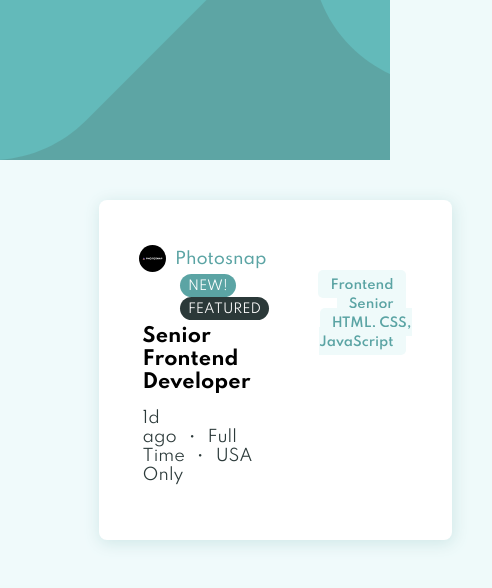
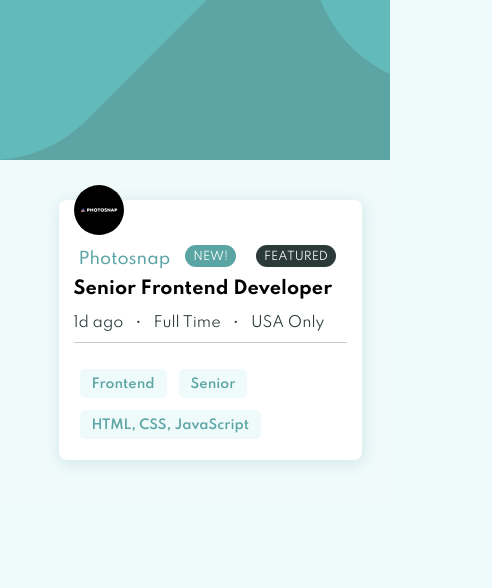
Before and after one commit to julianmontana1/Aventi, a plain HTML site: page index.html in a window 390 px wide. Shown: the whole page, 492 px wide, since content can reach past the window. Drawn offline with Linux system fonts and the light colour scheme.

Commit message:
vista mobile responsive

```diff
--- a/style.scss
+++ b/style.scss
@@ -142,3 +142,73 @@ body{
         font-weight: 600;
         }
 }
+
+@media screen and (max-width: 1200px) {
+
+    .job {
+        background: #ffffff;
+        border-radius: 8px;
+        padding: 15px;
+        margin: 20px 0px;
+    }
+
+    .half {
+        width: 100%;
+        float: left;
+    }
+
+    .companylogo {
+        float: left;
+        width: 100%;
+        text-align: center;
+
+        .logo {
+            max-width: 50px;
+            position: relative;
+            top: -30px;
+            width: 100%;
+            float: left;
+            margin-bottom: -20px;
+        }
+    }
+
+
+
+    .topinfo {
+        width: 100%;
+        float: left;
+        padding-left: 0%;
+    }
+
+    .bottominfo {
+        float: left;
+        width: 100%;
+        padding-left: 0%;
+    }
+
+    .position {
+        font-size: 1.1em;
+        width: 100%;
+    }
+
+    .bottomtags {
+        font-size: 0.9em;
+    }
+
+
+    .tags {
+        padding-top: 20px;
+        border-top: 1px solid #ccc;
+
+        span {
+            margin: 6px;
+            float: left;
+        }
+    }
+
+    .new, .featured {
+        font-size: 0.7em;
+    }
+
+
+    }
```
Also changed, not shown: style.css, 1 other file.
